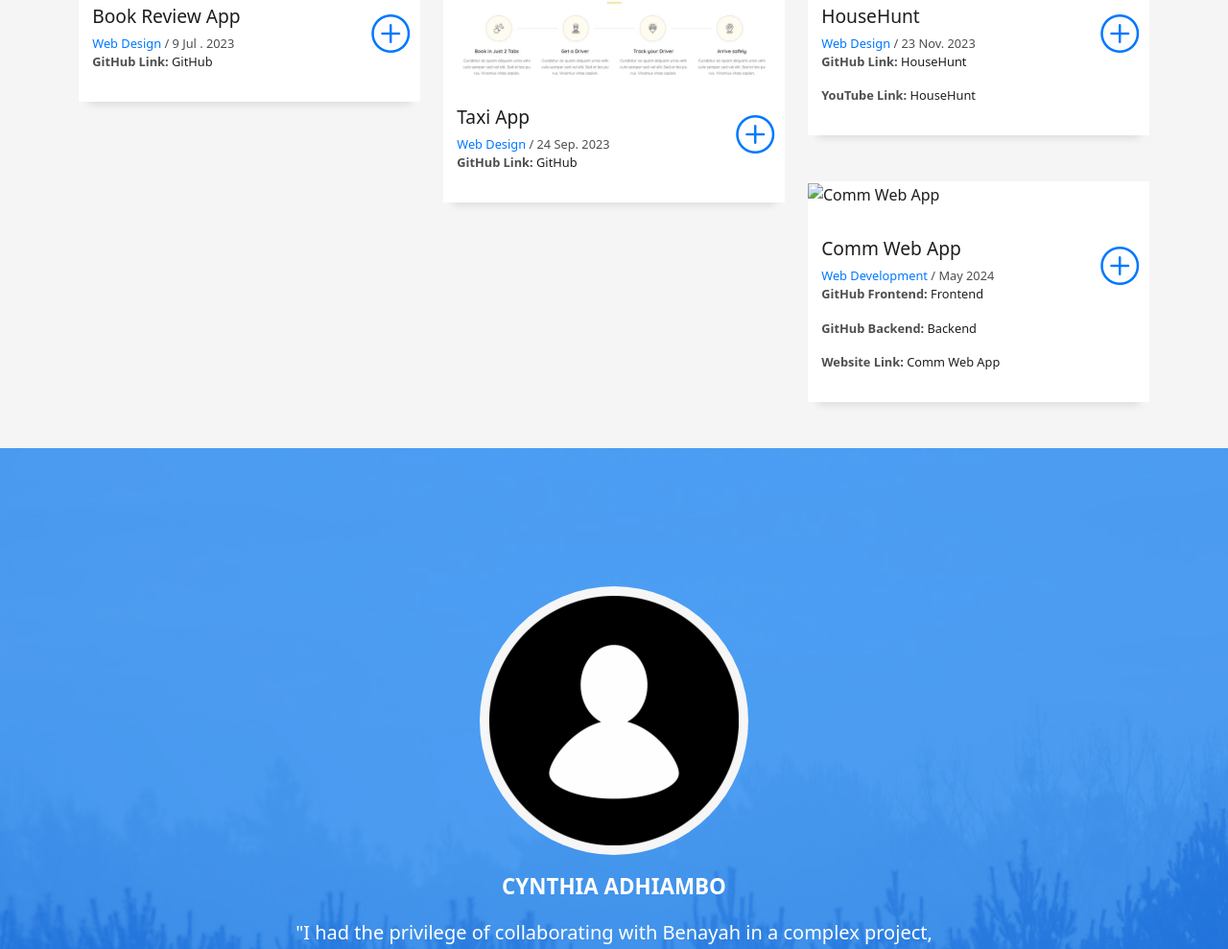
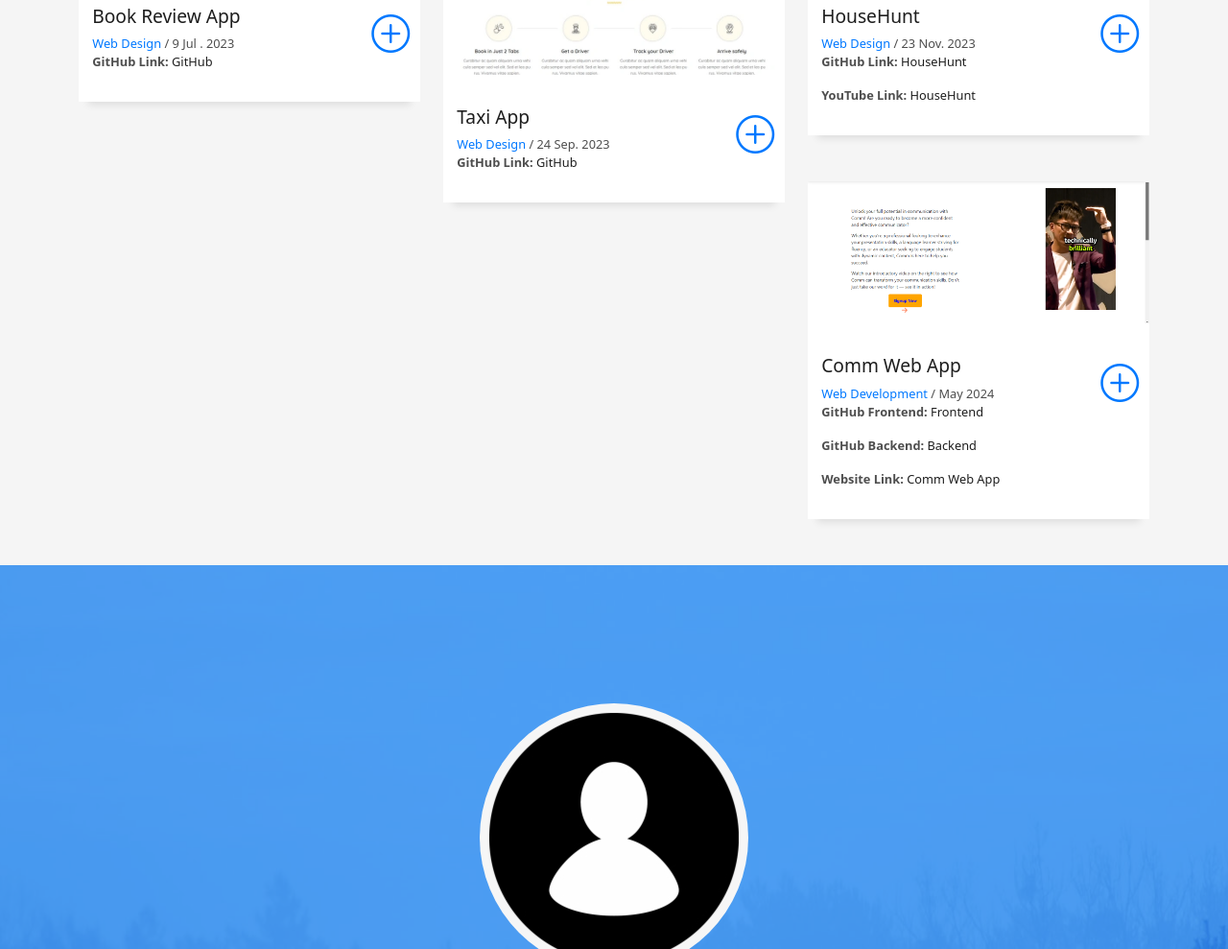
Before and after one commit to Benah0987/Benayah, a plain HTML site: page index.html in a window 1280 px wide. Shown: the part 4597-5586 px from the top of the page at 96% size. Drawn offline with Linux system fonts and the light colour scheme.

Commit message:
images comm

```diff
--- a/index.html
+++ b/index.html
@@ -524,11 +524,12 @@
             <div class="work-box">
                 <a href="portfolio-details.html#comm-app" data-gallery="portfolioGallery" class="portfolio-lightbox">
                     <div class="work-img">
-                        <img src="assets/img/comm.webp" alt="Comm Web App" class="img-fluid">
+                        <img src="assets/img/comm4.png" alt="Comm Web App" class="img-fluid">
                     </div>
                 </a>
                 <div class="work-content">
                     <div class="row">
+
                         <div class="col-sm-8">
                             <h2 class="w-title">Comm Web App</h2>
                             <div class="w-more">
```
Also changed, not shown: assets/img/comm4.png (added), assets/img/comm5.png (added), assets/img/comm6.png (added).
